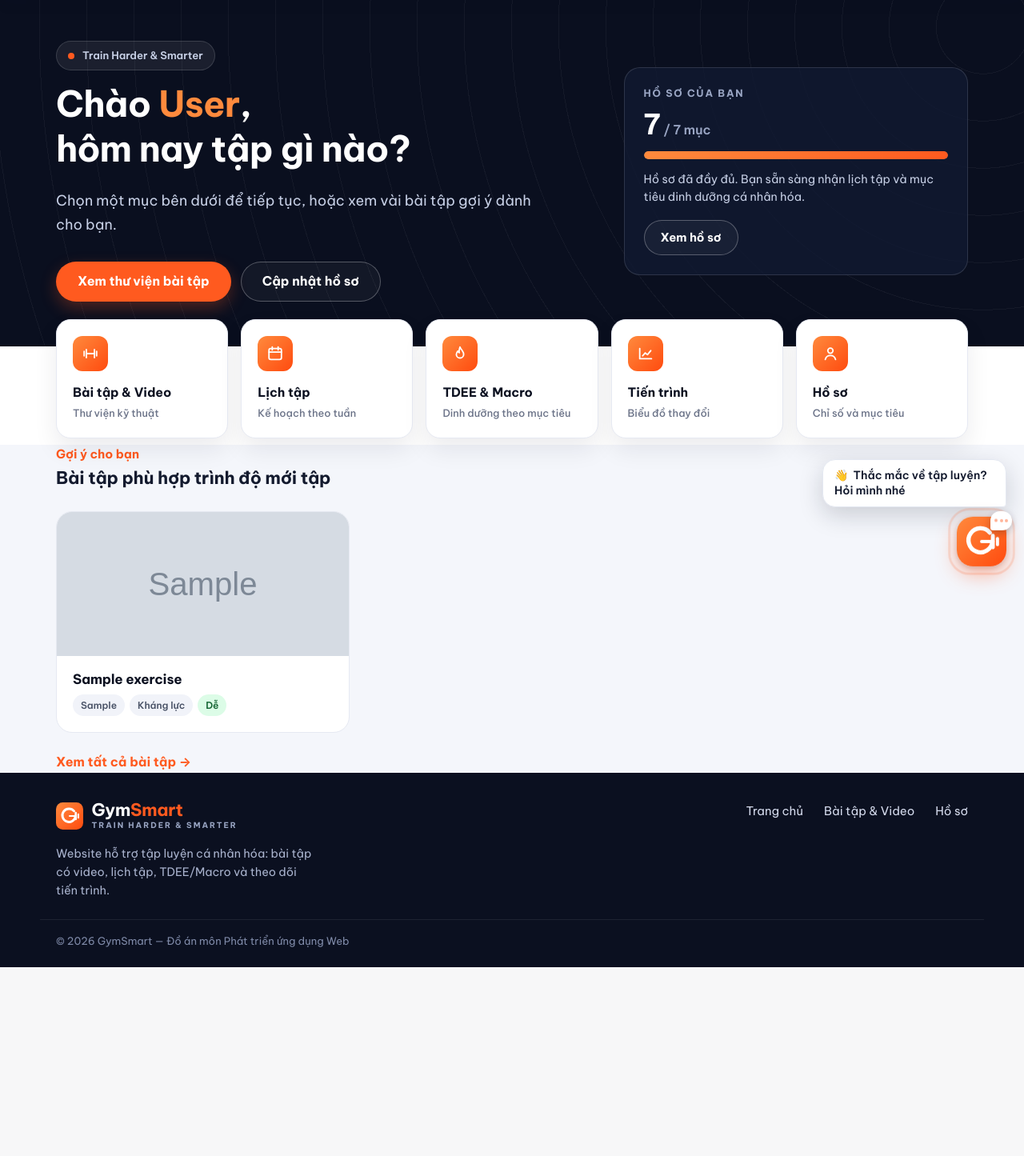
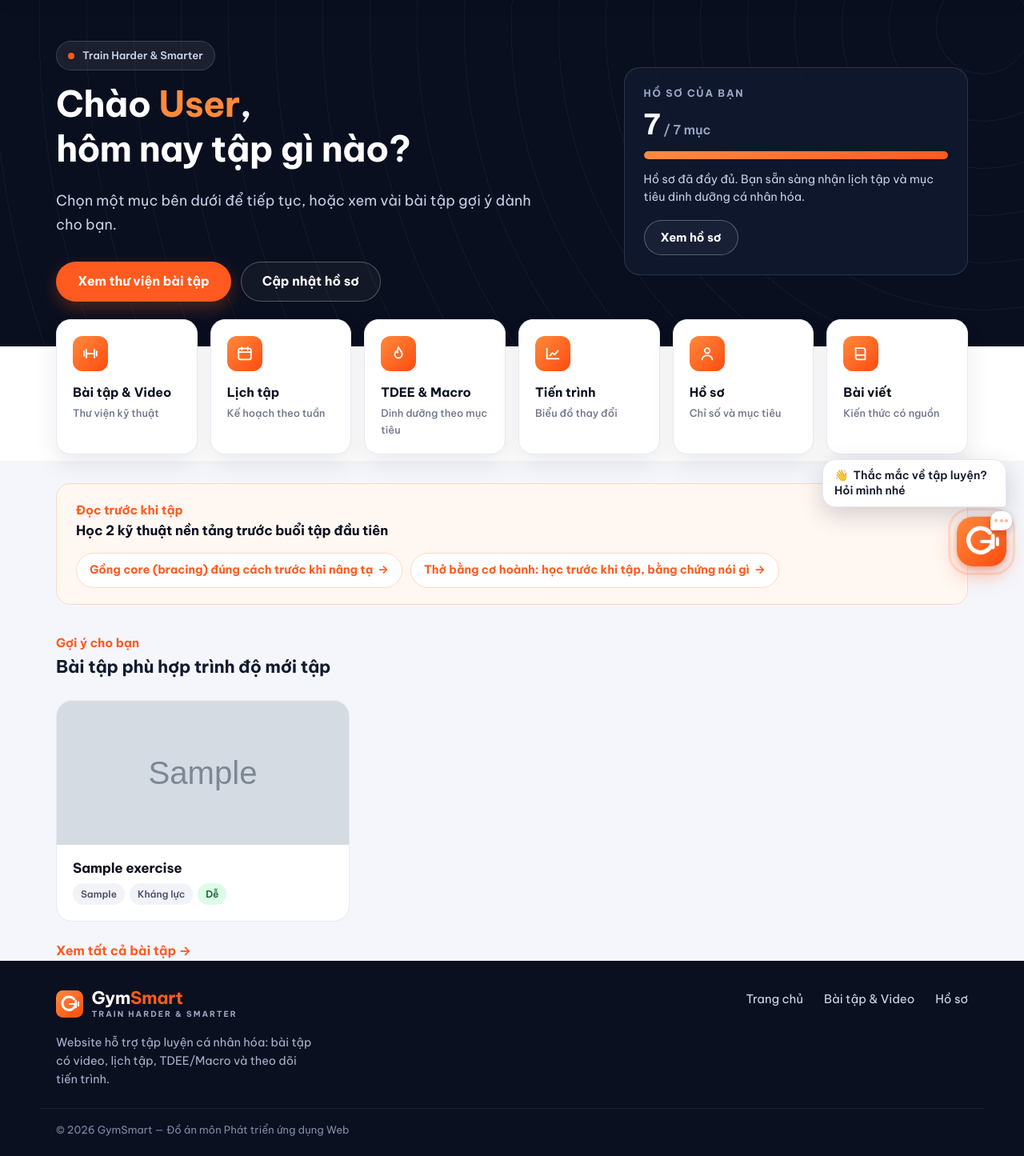
Before and after one commit to nguyenvthanh1646-commits/gymsmart, a PHP site: page /v1beta/ in a window 1280 px wide. Shown: the part 70-1515 px from the top of the page at 80% size. Before the commit the page ends 1279 px from the top, so only its background shows below. Run offline with PHP 8.4, Linux system fonts and the light colour scheme; the visitor is signed in with stand-in values (Sample User, id 1); tables that the repository leaves empty hold one stand-in row (values such as "Sample post"); grey boxes marked "Sample" are stand-in pictures.

Commit message:
trang chủ: mục Đọc trước khi tập ưu tiên 2 bài nền tảng, ghi rõ cần đăng nhập; nhắc đọc và ô Bài viết cho người đã đăng nhập
Co-Authored-By: Claude Opus 5.5 <noreply@anthropic.com>

```diff
--- a/public/css/home.css
+++ b/public/css/home.css
@@ -161,7 +161,7 @@ div.bento-card .bento-foot { color: #92400e; }
 
 .hm-hero--user + .hm-wrap { max-width: none; padding: 0 0 8px; background: #fff; }
 .hm-hero--user + .hm-wrap > .hm-tiles { max-width: 1140px; margin-left: auto; margin-right: auto; }
-.hm-tiles { display: grid; grid-template-columns: repeat(5, 1fr); gap: 16px; margin-top: -34px; position: relative; z-index: 2; }
+.hm-tiles { display: grid; grid-template-columns: repeat(6, 1fr); gap: 16px; margin-top: -34px; position: relative; z-index: 2; }
 .hm-tile {
     display: flex; flex-direction: column; gap: 14px; background: #fff; border: 1px solid #e6e9f2; border-radius: 18px; padding: 20px;
     text-decoration: none; color: var(--gs-ink); box-shadow: 0 14px 30px rgba(11, 16, 32, .08); transition: transform .18s, box-shadow .18s;
@@ -173,6 +173,22 @@ a.hm-tile:hover { transform: translateY(-3px); box-shadow: 0 22px 40px rgba(11,
 .hm-tile.is-soon { background: #f7f8fc; box-shadow: none; color: #8a93a8; }
 .hm-tile.is-soon .hm-icon { background: #e3e6f0; color: #9aa3b8; box-shadow: none; }
 .hm-tile.is-soon small { color: #9aa3b8; }
+
+/* Nhắc đọc bài nền tảng (người đã đăng nhập) */
+.hm-must {
+    max-width: 1140px; margin: 28px auto 36px; padding: 20px 24px; border-radius: 18px; border: 1px solid #ffd9c4; background: #fff7f2;
+    display: flex; align-items: center; justify-content: space-between; gap: 16px 32px; flex-wrap: wrap;
+}
+.hm-must h2 { margin: 0; font-size: 1.05rem; color: var(--gs-ink); line-height: 1.4; }
+.hm-must ul { list-style: none; margin: 0; padding: 0; display: flex; flex-wrap: wrap; gap: 10px; }
+.hm-must a {
+    display: inline-flex; align-items: center; gap: 6px; min-height: 44px; padding: 0 16px; border-radius: 999px; background: #fff;
+    border: 1px solid #ffd9c4; color: var(--gs-accent); font-weight: 700; font-size: .9rem; text-decoration: none;
+}
+.hm-must a:hover { border-color: var(--gs-accent); }
+
+/* Thẻ bài viết ở trang khách: nhắc cần đăng nhập mới đọc được */
+.art-foot { margin-top: auto; padding-top: 4px; color: #ff8a3d; font-size: .85rem; font-weight: 700; }
 
 .hm-recs { display: grid; grid-template-columns: repeat(3, 1fr); gap: 20px; }
 .hm-rec { background: #fff; border: 1px solid #e6e9f2; border-radius: 20px; overflow: hidden; text-decoration: none; color: inherit; transition: transform .18s, box-shadow .18s; }
@@ -233,6 +249,8 @@ a.hm-tile:hover { transform: translateY(-3px); box-shadow: 0 22px 40px rgba(11,
     .final { padding: 44px 20px; border-radius: 22px; }
     .final .hm-btn { width: 100%; }
     .hm-tiles { grid-template-columns: repeat(2, 1fr); margin-top: -24px; }
+    .hm-must { margin: 20px 16px 28px; padding: 18px; }
+    .hm-must ul, .hm-must li, .hm-must a { width: 100%; }
     .hm-cta .hm-btn { flex: 1 1 100%; }
 }
 @media (prefers-reduced-motion: reduce) { * { transition: none !important; } }
--- a/public/index.php
+++ b/public/index.php
@@ -132,6 +132,11 @@ if ($loggedIn) {
     $firstName = $parts ? end($parts) : '';
 }
 
+// Bài nền tảng (mustRead) dùng cho cả khách và người đã đăng nhập (mục "Đọc trước khi tập")
+require_once __DIR__ . '/includes/articles.php';
+$allArticles = loadArticles();
+$mustReadArticles = array_filter($allArticles, fn($a) => $a['mustRead']);
+
 // Số liệu và bài viết nổi bật cho trang giới thiệu (khách). Lỗi database thì dùng giá trị mặc định, trang vẫn chạy.
 $exerciseCount = 0;
 $articleTeasers = [];
@@ -142,10 +147,11 @@ if (!$loggedIn) {
     } catch (Throwable $e) {
         $exerciseCount = 0;
     }
-    require_once __DIR__ . '/includes/articles.php';
-    $allArticles = loadArticles();
     $articleCount = count($allArticles);
+    // Mục có tiêu đề "Đọc trước khi tập" nên đặt các bài nền tảng lên trước, còn chỗ mới thêm bài khác
+    $articleTeasers = array_slice($mustReadArticles, 0, 3, true);
     foreach (['bao-nhieu-buoc-moi-ngay', 'protein-bao-nhieu-la-du', 'ta-nang-hay-ta-nhe'] as $s) {
+        if (count($articleTeasers) >= 3) { break; }
         if (isset($allArticles[$s])) {
             $articleTeasers[$s] = $allArticles[$s];
         }
@@ -296,7 +302,7 @@ include __DIR__ . '/includes/header.php';
     <div class="hm-wrap">
         <div class="sec-head">
             <h2>Đọc trước khi tập</h2>
-            <p>Mỗi bài nêu rõ mức độ bằng chứng và dẫn nguồn nghiên cứu. Chỉ để tham khảo, không thay tư vấn y tế.</p>
+            <p>Mỗi bài nêu rõ mức độ bằng chứng và dẫn nguồn nghiên cứu. Chỉ để tham khảo, không thay tư vấn y tế. Bài viết dành cho thành viên, đăng ký miễn phí.</p>
         </div>
         <div class="arts">
             <?php foreach ($articleTeasers as $s => $a): ?>
@@ -305,6 +311,7 @@ include __DIR__ . '/includes/header.php';
                     <span class="art-body">
                         <b><?= htmlspecialchars($a['title']) ?></b>
                         <small><?= htmlspecialchars($a['summary']) ?></small>
+                        <span class="art-foot">Đăng nhập để đọc &rarr;</span>
                     </span>
                 </a>
             <?php endforeach; ?>
@@ -400,6 +407,7 @@ include __DIR__ . '/includes/header.php';
             ['flame',    'TDEE &amp; Macro', 'Dinh dưỡng theo mục tiêu', '/nutrition.php', is_file(__DIR__ . '/nutrition.php')],
             ['chart',    'Tiến trình', 'Biểu đồ thay đổi', '/progress.php', is_file(__DIR__ . '/progress.php')],
             ['user',     'Hồ sơ', 'Chỉ số và mục tiêu', '/profile.php', true],
+            ['book',     'Bài viết', 'Kiến thức có nguồn', '/articles.php', is_file(__DIR__ . '/articles.php')],
         ];
         foreach ($tiles as [$icon, $label, $hint, $href, $ready]):
             $tag = $ready ? 'a' : 'div';
@@ -411,6 +419,23 @@ include __DIR__ . '/includes/header.php';
         <?php endforeach; ?>
     </div>
 </div>
+
+<?php if (!empty($mustReadArticles)): ?>
+<div class="hm-wrap">
+    <!-- Nhắc đọc các bài nền tảng (gồng core, thở cơ hoành) trước khi bắt đầu tập -->
+    <aside class="hm-must" aria-labelledby="hm-must-title">
+        <div>
+            <span class="hm-eyebrow">Đọc trước khi tập</span>
+            <h2 id="hm-must-title">Học <?= count($mustReadArticles) ?> kỹ thuật nền tảng trước buổi tập đầu tiên</h2>
+        </div>
+        <ul>
+            <?php foreach ($mustReadArticles as $s => $a): ?>
+                <li><a href="/article.php?slug=<?= htmlspecialchars(rawurlencode($s)) ?>"><?= htmlspecialchars($a['title']) ?> <span aria-hidden="true">&rarr;</span></a></li>
+            <?php endforeach; ?>
+        </ul>
+    </aside>
+</div>
+<?php endif; ?>
 
 <?php if (!empty($recommended)): ?>
 <section class="hm-section">
```
